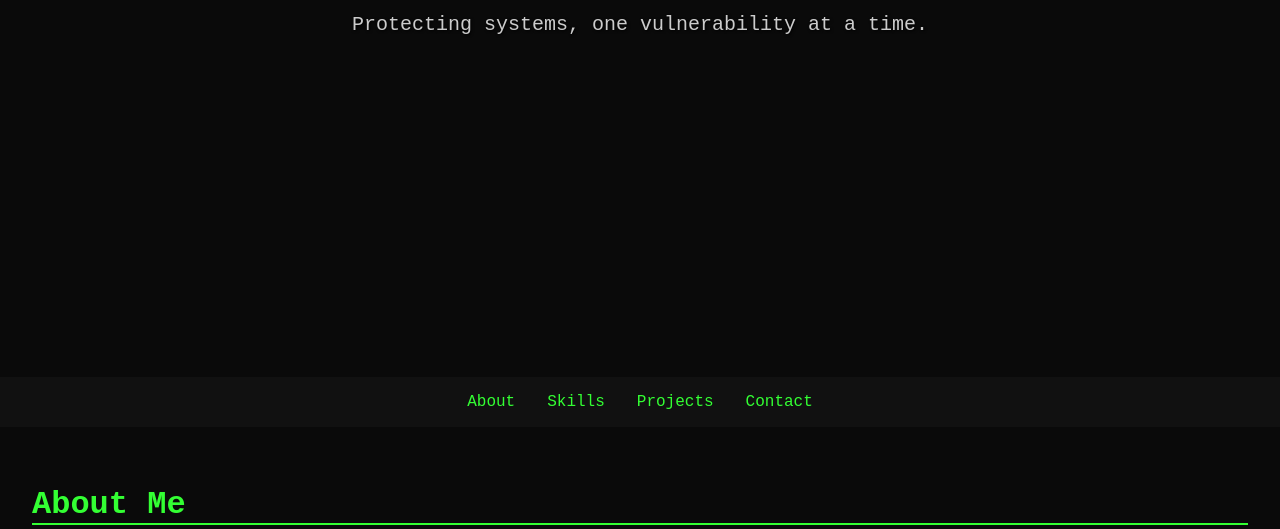
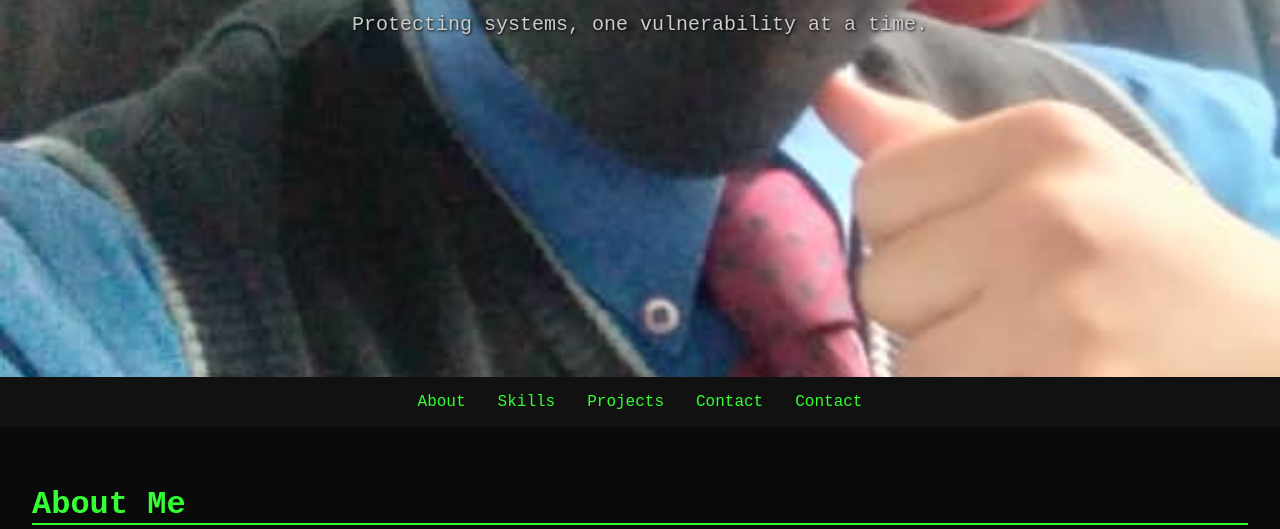
Before and after one commit to shahrimi87/my-hacker-portfolio, a plain HTML site: page index.html in a window 1280 px wide. Shown: the part 423-952 px from the top of the page. Drawn offline with Linux system fonts and the light colour scheme.

Commit message:
Update index.html

```diff
--- a/index.html
+++ b/index.html
@@ -17,7 +17,7 @@
       align-items: center;
       justify-content: center;
       height: 100vh;
-      background-image: url('your-blended-image.jpg');
+      background-image: url('shah.jpg.jpeg');
       background-size: cover;
       background-position: center;
       text-shadow: 1px 1px 3px #000;
@@ -71,6 +71,7 @@
     <a href="#skills">Skills</a>
     <a href="#projects">Projects</a>
     <a href="#contact">Contact</a>
+     <a href="#cert">Contact</a>
   </nav>
   <section id="about">
     <h2 class="section-title">About Me</h2>
```
